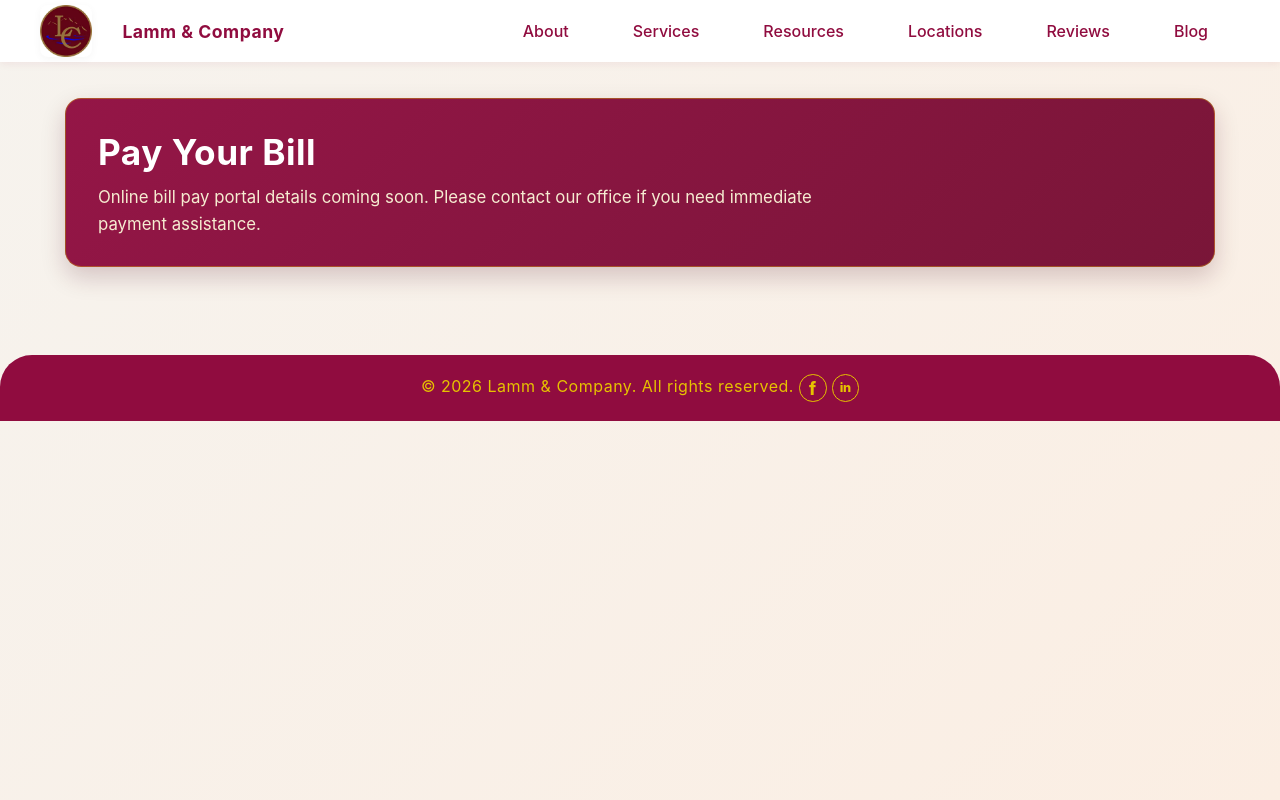
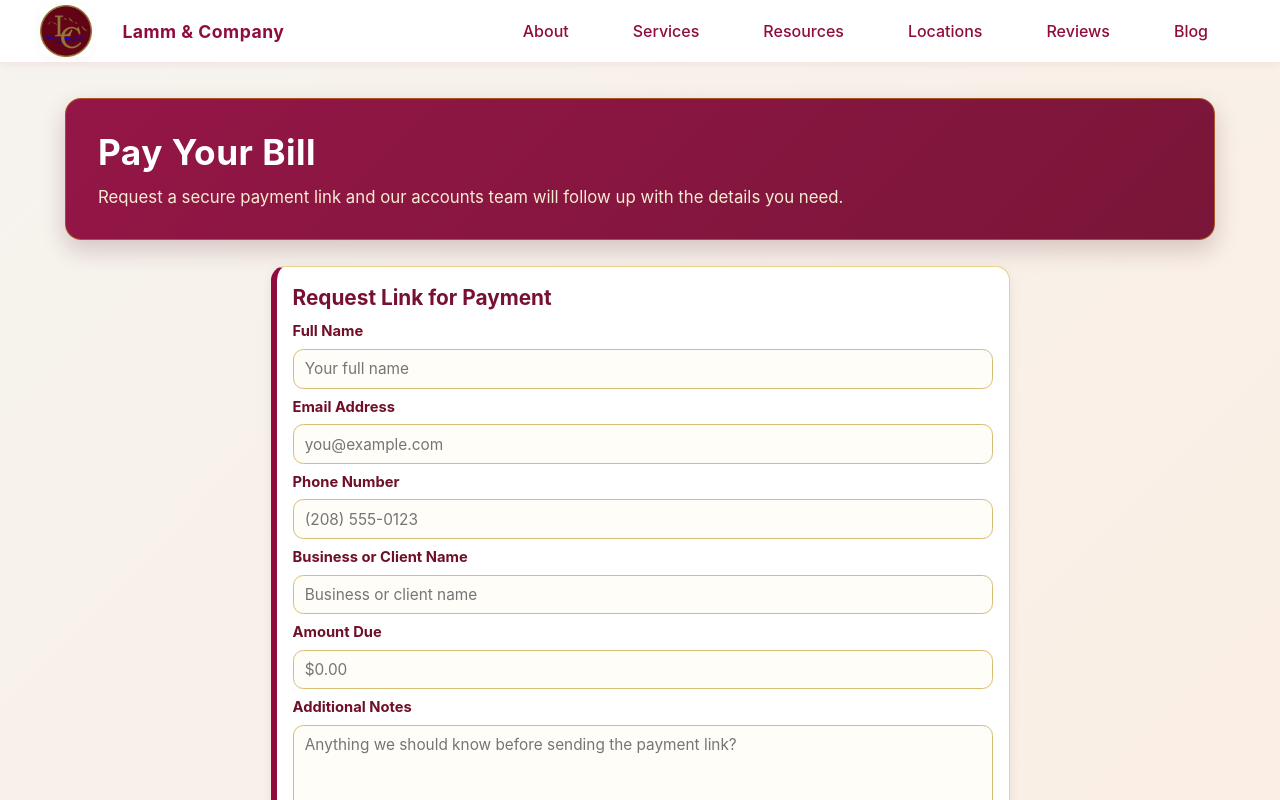
Before and after one commit to EmilyWatkinz/Lamm-Co-CPA, a React (Create React App) app: page /pay-bill in a window 1280 px wide. Shown: the top 800 px of the page. Built offline with nearby package versions, Linux system fonts and the light colour scheme.

Commit message:
Add payment request form

```diff
--- a/src/App.js
+++ b/src/App.js
@@ -58,7 +58,7 @@ function App() {
               <p className={`subtitle${animate ? ' fade-in-bottom' : ''}`}>Trusted advisors for businesses and individuals not only across Idaho, but <strong>anywhere in the world</strong>. Six locations, one commitment: your financial success—<strong>wherever you are</strong>.</p>
               <div className={`hero-cta-group${animate ? ' fade-in-bottom' : ''}`}>
                 <Link to="/services" className="cta-btn">Explore Our Services</Link>
-                <Link to="/resources#pay-for-services" className="cta-btn cta-btn-secondary">Pay my bill</Link>
+                <Link to="/pay-bill" className="cta-btn cta-btn-secondary">Pay my bill</Link>
                 <Link to="/secure-upload" className="cta-btn cta-btn-secondary">Secure Document Upload</Link>
               </div>
             </div>
--- a/src/PayBill.js
+++ b/src/PayBill.js
@@ -2,8 +2,21 @@ import React, { useEffect, useState } from 'react';
 import './App.css';
 import SiteNavbar from './components/SiteNavbar';
 
+const paymentEmail = 'ar@lammcocpa.com';
+
+const initialForm = {
+  fullName: '',
+  email: '',
+  phone: '',
+  company: '',
+  amountDue: '',
+  notes: '',
+};
+
 function PayBill() {
   const [showScroll, setShowScroll] = useState(false);
+  const [formData, setFormData] = useState(initialForm);
+  const [requestSent, setRequestSent] = useState(false);
 
   useEffect(() => {
     const handleScroll = () => setShowScroll(window.scrollY > 200);
@@ -13,6 +26,33 @@ function PayBill() {
 
   const scrollToTop = () => window.scrollTo({ top: 0, behavior: 'smooth' });
 
+  const handleChange = (event) => {
+    const { name, value } = event.target;
+    setFormData((previous) => ({ ...previous, [name]: value }));
+  };
+
+  const handleSubmit = (event) => {
+    event.preventDefault();
+
+    const lines = [
+      'Payment link request',
+      '',
+      `Full Name: ${formData.fullName}`,
+      `Email Address: ${formData.email}`,
+      `Phone Number: ${formData.phone}`,
+      `Business or Client Name: ${formData.company}`,
+      `Amount Due: ${formData.amountDue}`,
+      `Additional Notes: ${formData.notes || 'None provided'}`,
+    ];
+
+    const subject = encodeURIComponent('Payment link request');
+    const body = encodeURIComponent(lines.join('\n'));
+
+    window.location.href = `mailto:${paymentEmail}?subject=${subject}&body=${body}`;
+    setRequestSent(true);
+    setFormData(initialForm);
+  };
+
   return (
     <div className="resources-page classy-about-bg">
       <SiteNavbar blogTo="/blog" />
@@ -20,7 +60,85 @@ function PayBill() {
       <main className="blog-page-wrap">
         <section className="blog-page-hero">
           <h1>Pay Your Bill</h1>
-          <p>Online bill pay portal details coming soon. Please contact our office if you need immediate payment assistance.</p>
+          <p>Request a secure payment link and our accounts team will follow up with the details you need.</p>
+        </section>
+
+        <section className="review-form-wrap" aria-label="Payment link request form">
+          <h2>Request Link for Payment</h2>
+          <form className="review-form" onSubmit={handleSubmit}>
+            <label htmlFor="payment-full-name">Full Name</label>
+            <input
+              id="payment-full-name"
+              name="fullName"
+              type="text"
+              value={formData.fullName}
+              onChange={handleChange}
+              placeholder="Your full name"
+              required
+            />
+
+            <label htmlFor="payment-email">Email Address</label>
+            <input
+              id="payment-email"
+              name="email"
+              type="email"
+              value={formData.email}
+              onChange={handleChange}
+              placeholder="you@example.com"
+              required
+            />
+
+            <label htmlFor="payment-phone">Phone Number</label>
+            <input
+              id="payment-phone"
+              name="phone"
+              type="tel"
+              value={formData.phone}
+              onChange={handleChange}
+              placeholder="(208) 555-0123"
+              required
+            />
+
+            <label htmlFor="payment-company">Business or Client Name</label>
+            <input
+              id="payment-company"
+              name="company"
+              type="text"
+              value={formData.company}
+              onChange={handleChange}
+              placeholder="Business or client name"
+              required
+            />
+
+            <label htmlFor="payment-amount">Amount Due</label>
+            <input
+              id="payment-amount"
+              name="amountDue"
+              type="text"
+              value={formData.amountDue}
+              onChange={handleChange}
+              placeholder="$0.00"
+              required
+            />
+
+            <label htmlFor="payment-notes">Additional Notes</label>
+            <textarea
+              id="payment-notes"
+              name="notes"
+              rows={4}
+              value={formData.notes}
+              onChange={handleChange}
+              placeholder="Anything we should know before sending the payment link?"
+            />
+
+            <button type="submit" className="review-action-btn review-submit-btn">Request Link for Payment</button>
+          </form>
+
+          {requestSent && (
+            <p className="review-submit-message">
+              Your payment request is ready to send. Please complete the email prompt to send it to {paymentEmail}.
+            </p>
+          )}
         </section>
       </main>
 
```
Also changed, not shown: 1 other file (tests, documents, lock files or other folders).
